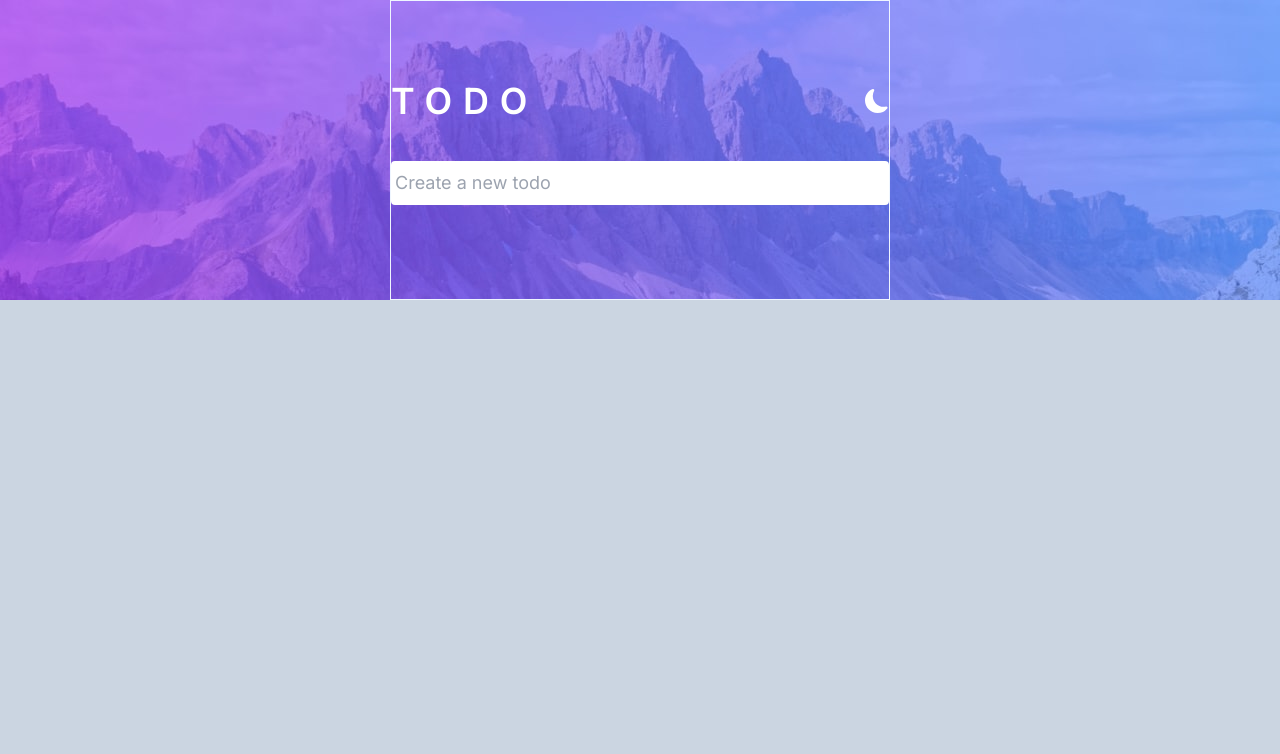
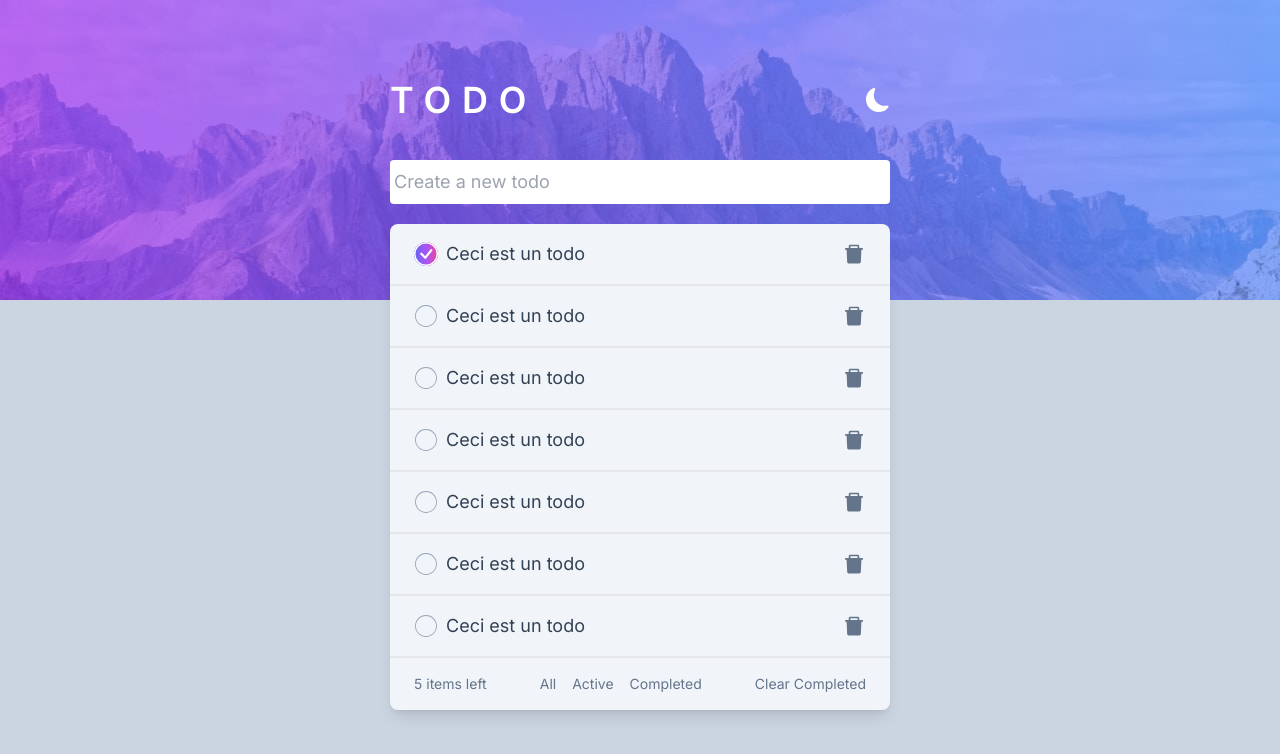
Before and after one commit to henocmusau/exercisesJS, a Next.js app in the folder todo_app/: page / in a window 1280 px wide. Shown: the top 754 px of the page. Built offline with nearby package versions, Linux system fonts and the light colour scheme.

Commit message:
Amelioration de la page, elle est presque finie

```diff
--- a/todo_app/app/globals.css
+++ b/todo_app/app/globals.css
@@ -20,3 +20,7 @@ body {
   min-height: 100vh;
   @apply bg-slate-300 flex flex-col items-center;
 }
+
+* {
+  box-sizing: border-box;
+}
--- a/todo_app/app/page.js
+++ b/todo_app/app/page.js
@@ -1,7 +1,10 @@
 import Image from 'next/image'
+
+
 
 import { BsMoonFill } from 'react-icons/bs'
 import bg from '../assets/imgs/bg1.jpg'
+import ListTodos from '@/components/ListTodos'
 
 export default function Home() {
   return (
@@ -12,15 +15,16 @@ export default function Home() {
       className="flex w-full bg-cover bg-no-repeat bg-top flex-col items-center justify-between"
     >
       <section
-        className='min-h-[300px] w-[500px] pt-20 border border-blue-50'
+        className='min-h-[300px] w-[500px] pt-20 relative'
       >
         <div className='flex justify-between items-center text-white mb-10'>
           <h1 className='text-4xl font-semibold uppercase tracking-[0.3em] '>Todo</h1>
           <BsMoonFill className='text-2xl' />
         </div>
-        <div className='w-full'>
+        <form className='w-full'>
           <input type='text' placeholder='Create a new todo' name='todo' className='w-full rounded py-2 px-1 text-lg' />
-        </div>
+        </form>
+        <ListTodos />
       </section>
     </main>
   )
--- /dev/null
+++ b/todo_app/components/ListTodos.jsx
@@ -0,0 +1,31 @@
+import Todo from "./Todo";
+
+
+export default function ListTodos() {
+    return (
+        <div className="w-[500px] absolute mt-5 bg-slate-100 rounded-lg divide-y-2 shadow-lg">
+            <Todo isCompleted />
+            <Todo />
+            <Todo />
+            <Todo />
+            <Todo />
+            <Todo />
+            <Todo />
+            <div className="flex justify-between px-6 text-sm py-4 text-slate-500">
+                <span>5 items left</span>
+                <div className="flex gap-4">
+                    <button className="hover:text-slate-900 hover:font-semibold duration-300 cursor-pointer">
+                        All
+                    </button>
+                    <button className="hover:text-slate-900 hover:font-semibold duration-300 cursor-pointer">
+                        Active
+                    </button>
+                    <button className="hover:text-slate-900 hover:font-semibold duration-300 cursor-pointer">
+                        Completed
+                    </button>
+                </div>
+                <button className="hover:text-slate-900 hover:font-semibold duration-300 cursor-pointer">Clear Completed</button>
+            </div>
+        </div>
+    )
+}
--- /dev/null
+++ b/todo_app/components/Todo.jsx
@@ -0,0 +1,20 @@
+import { BsCheckCircle } from "react-icons/bs";
+import { AiFillDelete } from 'react-icons/ai';
+import { GiCircle } from 'react-icons/gi'
+
+export default function Todo({ isCompleted }) {
+    return (
+        <div className="py-4 px-6 flex items-center justify-between w-full text-lg">
+            <div className="flex items-center">
+                {isCompleted ?
+                    <BsCheckCircle
+                        className=" cursor-pointer text-2xl mr-2 bg-gradient-to-r from-indigo-500 via-purple-500 to-pink-500 rounded-full text-white"
+                    /> :
+                    <GiCircle className="cursor-pointer text-2xl mr-2 text-slate-400" />
+                }
+                <span className="cursor-pointer text-slate-700 text-md">Ceci est un todo</span>
+            </div>
+            <AiFillDelete className="cursor-pointer text-2xl text-slate-500 hover:text-red-500 transition-all duration-300" />
+        </div>
+    )
+}
```
